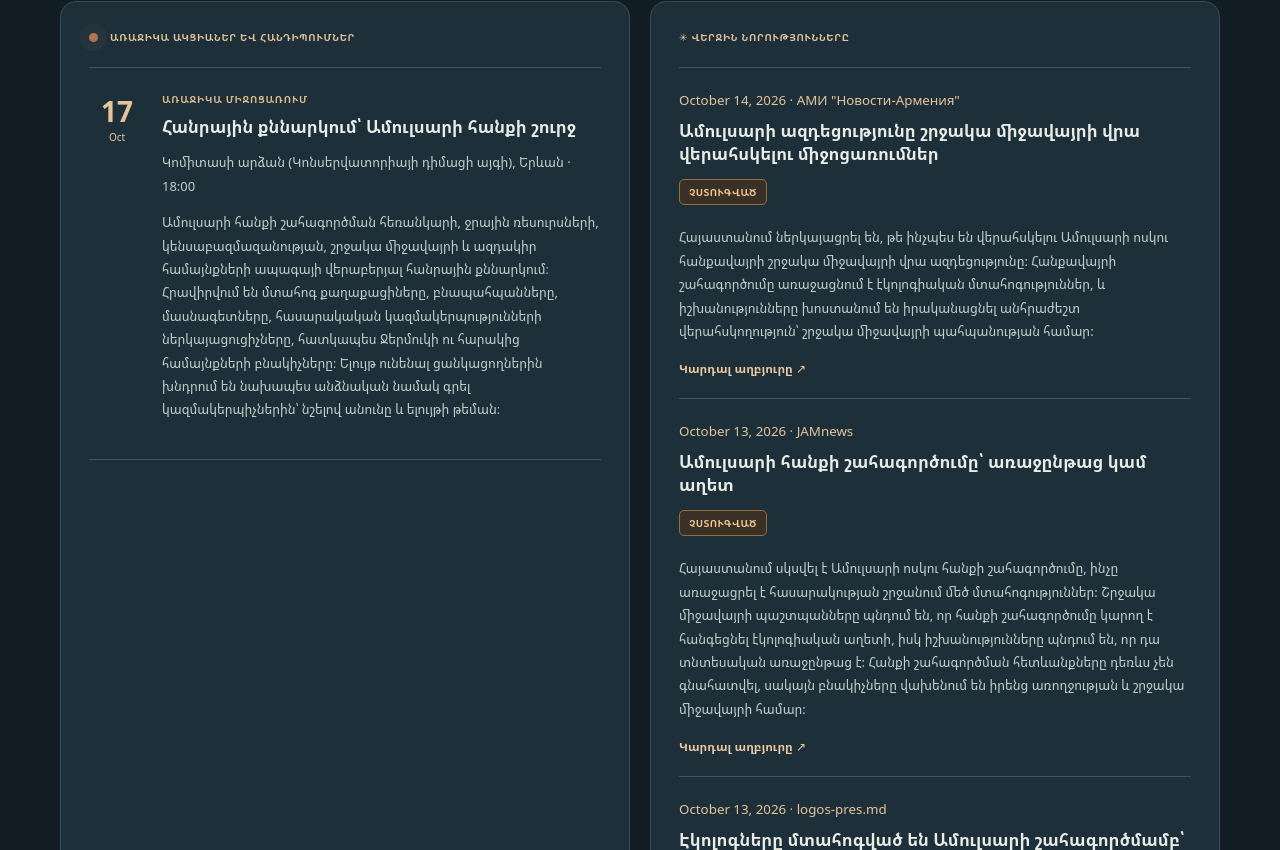
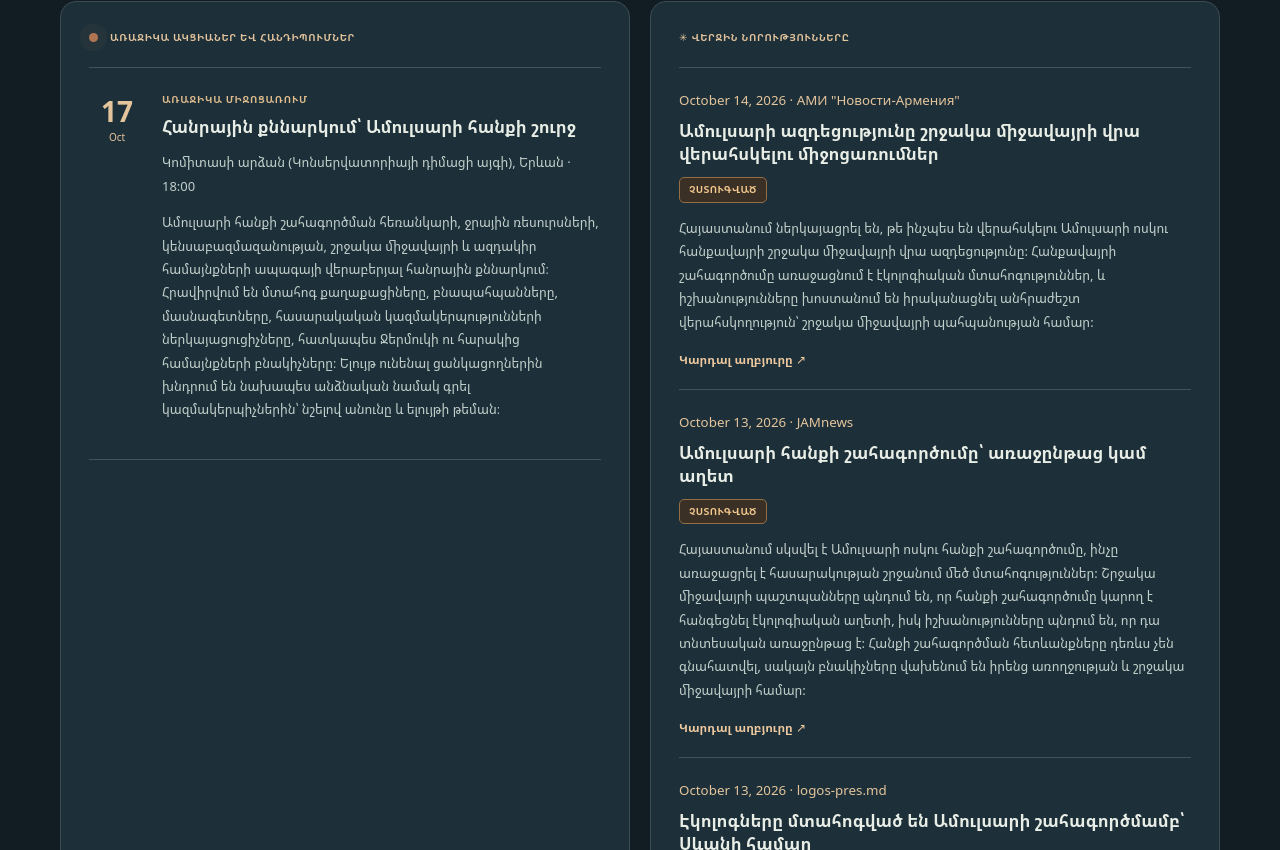
Before and after one commit to SyuneHovan/amulsar-platform, a React (Vite) app: page / in a window 1280 px wide. Shown: the part 1150-2000 px from the top of the page. Built offline with nearby package versions, Linux system fonts and the light colour scheme.

Commit message:
Space and align concise news verification badges

```diff
--- a/src/style.css
+++ b/src/style.css
@@ -123,3 +123,7 @@
 .footer-social a{color:inherit;text-decoration:none;opacity:.85;font-size:14px;transition:opacity .2s}
 .footer-social a:hover,.footer-social a:focus-visible{opacity:1;text-decoration:underline;text-underline-offset:4px}
 @media(max-width:680px){.footer-social{margin-top:18px;gap:12px}.footer-social a{padding:4px 0}}
+
+/* News moderation labels */
+.news-tags{display:flex;flex-wrap:wrap;align-items:center;gap:8px;margin:12px 0 14px}
+.news-tags .unverified-badge,.news-tags .news-source-type{display:inline-flex;align-items:center;margin:0;max-width:100%;line-height:1.35}
```
